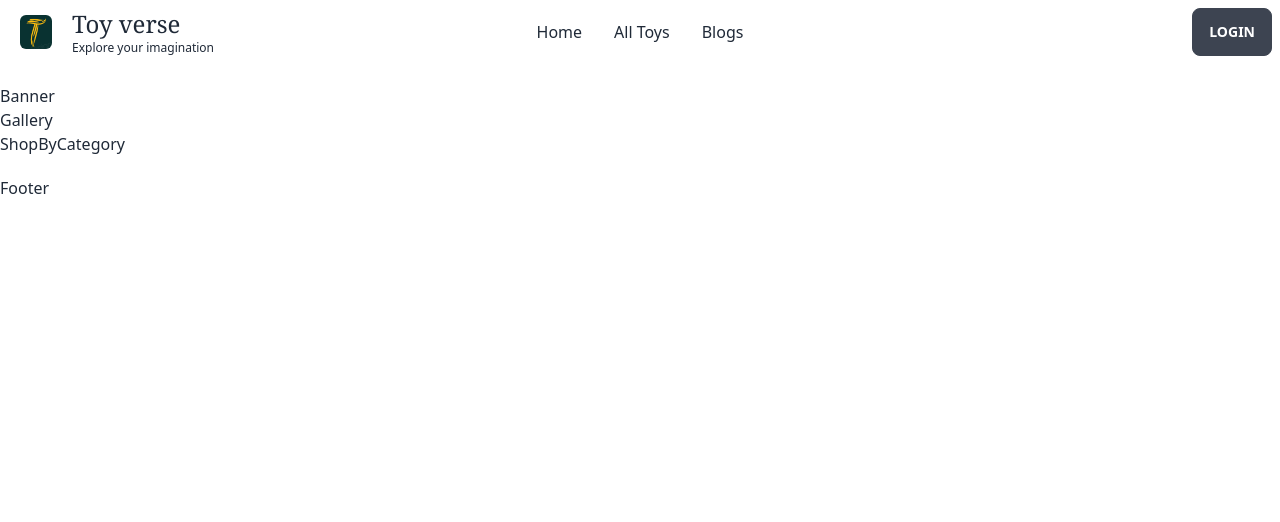
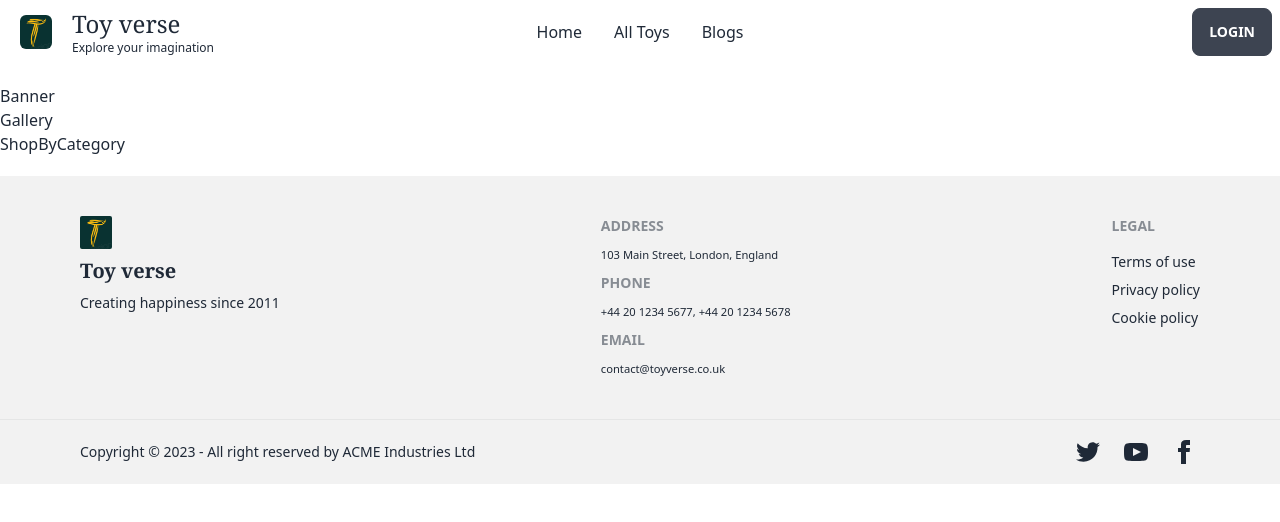
Before and after one commit to Bakhtiar2000/toyverse-client, a React (Vite) app: page / in a window 1280 px wide. Shown: the top 522 px of the page. Built offline with nearby package versions, Linux system fonts and the light colour scheme.

Commit message:
Added footer

```diff
--- a/src/Pages/Shared/Footer/Footer.jsx
+++ b/src/Pages/Shared/Footer/Footer.jsx
@@ -1,9 +1,42 @@
 import React from 'react';
+import logo from '../../../../public/assets/ToyVerse Logo.png'
 
 const Footer = () => {
     return (
-        <div>
-            Footer
+        <div className='max-w-7xl mx-auto'>
+            <footer className="footer p-10 lg:px-20 bg-base-200 flex justify-between ">
+            <div className="items-center">
+                <img className='w-8 rounded-sm mr-1' src={logo} alt="" />
+                    <p className='font-semibold font-serif text-xl'>Toy verse</p>
+                    <p>Creating happiness since 2011</p>
+                </div>
+                <div>
+                    <p className='footer-title mb-0'>Address</p>
+                    <span><small>103 Main Street, London, England</small></span>
+                    <p className='footer-title mb-0'>Phone</p>
+                    <span><small>+44 20 1234 5677, +44 20 1234 5678</small></span>
+                    <p className='footer-title mb-0'>Email</p>
+                    <span><small>contact@toyverse.co.uk</small></span>
+
+
+                </div>
+                <div>
+                    <span className="footer-title">Legal</span>
+                    <a className="link link-hover">Terms of use</a>
+                    <a className="link link-hover">Privacy policy</a>
+                    <a className="link link-hover">Cookie policy</a>
+                </div>
+            </footer>
+            <footer className="footer px-10 lg:px-20  py-4 border-t bg-base-200 text-base-content border-base-300">
+                <p className='my-auto'>Copyright © 2023 - All right reserved by ACME Industries Ltd</p>
+                <div className="md:place-self-center md:justify-self-end">
+                    <div className="grid grid-flow-col gap-4">
+                        <a className='rounded p-1 hover:bg-slate-300' href='https://twitter.com/'><svg xmlns="http://www.w3.org/2000/svg" width="24" height="24" viewBox="0 0 24 24" className="fill-current"><path d="M24 4.557c-.883.392-1.832.656-2.828.775 1.017-.609 1.798-1.574 2.165-2.724-.951.564-2.005.974-3.127 1.195-.897-.957-2.178-1.555-3.594-1.555-3.179 0-5.515 2.966-4.797 6.045-4.091-.205-7.719-2.165-10.148-5.144-1.29 2.213-.669 5.108 1.523 6.574-.806-.026-1.566-.247-2.229-.616-.054 2.281 1.581 4.415 3.949 4.89-.693.188-1.452.232-2.224.084.626 1.956 2.444 3.379 4.6 3.419-2.07 1.623-4.678 2.348-7.29 2.04 2.179 1.397 4.768 2.212 7.548 2.212 9.142 0 14.307-7.721 13.995-14.646.962-.695 1.797-1.562 2.457-2.549z"></path></svg></a>
+                        <a className='rounded p-1 hover:bg-slate-300' href='https://youtube.com/'><svg xmlns="http://www.w3.org/2000/svg" width="24" height="24" viewBox="0 0 24 24" className="fill-current"><path d="M19.615 3.184c-3.604-.246-11.631-.245-15.23 0-3.897.266-4.356 2.62-4.385 8.816.029 6.185.484 8.549 4.385 8.816 3.6.245 11.626.246 15.23 0 3.897-.266 4.356-2.62 4.385-8.816-.029-6.185-.484-8.549-4.385-8.816zm-10.615 12.816v-8l8 3.993-8 4.007z"></path></svg></a>
+                        <a className='rounded p-1 hover:bg-slate-300' href='https://facebook.com/'><svg xmlns="http://www.w3.org/2000/svg" width="24" height="24" viewBox="0 0 24 24" className="fill-current"><path d="M9 8h-3v4h3v12h5v-12h3.642l.358-4h-4v-1.667c0-.955.192-1.333 1.115-1.333h2.885v-5h-3.808c-3.596 0-5.192 1.583-5.192 4.615v3.385z"></path></svg></a>
+                    </div>
+                </div>
+            </footer>
         </div>
     );
 };
--- a/src/Pages/Shared/Header/Header.jsx
+++ b/src/Pages/Shared/Header/Header.jsx
@@ -4,7 +4,7 @@ import { Link } from 'react-router-dom';
 
 const Header = () => {
     return (
-        <div className="navbar bg-base-100">
+        <div className="navbar bg-base-100 max-w-7xl mx-auto">
             <div className="navbar-start">
                 <div className="dropdown">
                     <label tabIndex={0} className="btn btn-ghost lg:hidden">
```
